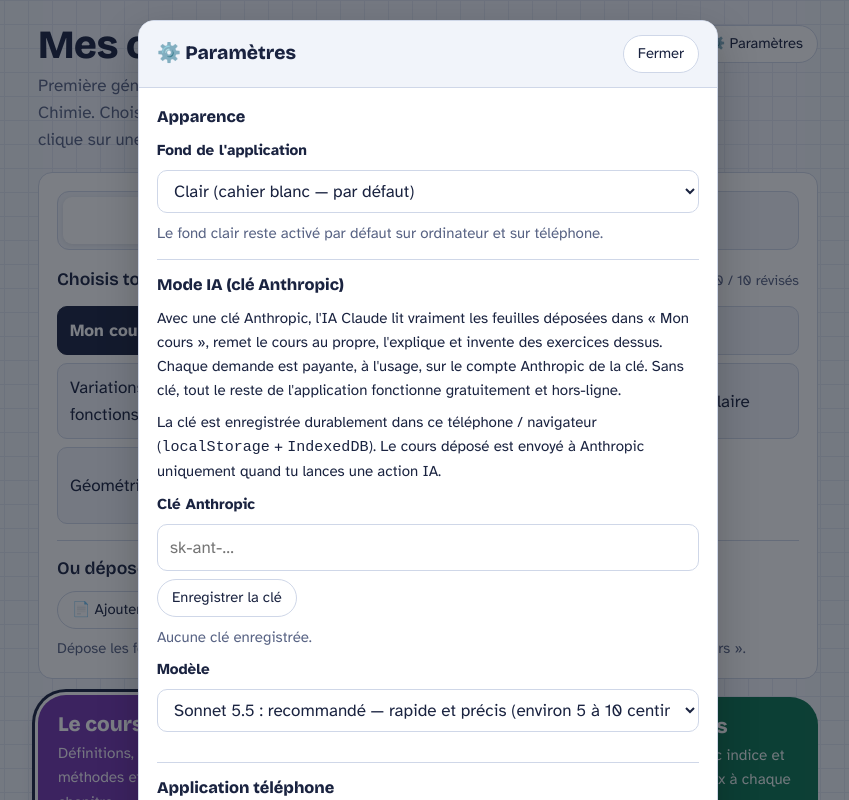
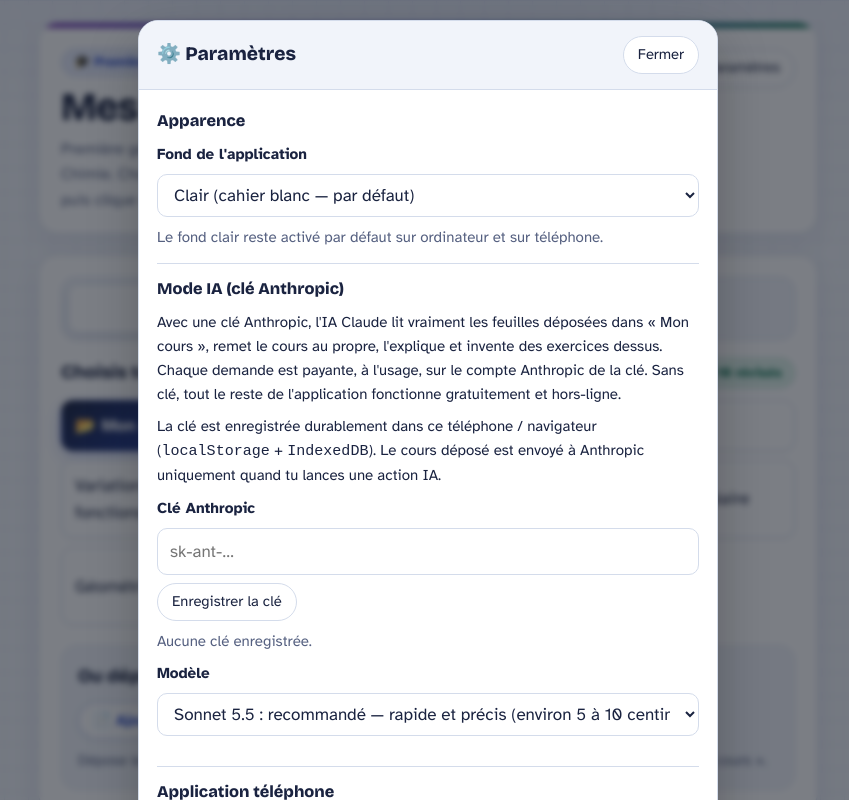
Before and after one commit to mrdigital-solutions/Mon-cours-de-maths, a plain HTML site: page index.html in a window 1280 px wide. Both pictures are taken after a click on the button "⚙️ Paramètres". Shown: the top 800 px of the page, without its empty margins (212-1061 px from the left). Drawn offline with nearby package versions, Linux system fonts and the light colour scheme.

Commit message:
Refonte visuelle complete de l'interface (en-tete, chapitres, bulles et formules)

```diff
--- a/index.html
+++ b/index.html
@@ -18,9 +18,10 @@
 </head>
 <body>
 <div class="page">
-  <header>
+  <header class="accueil-carte">
     <div class="entete">
       <div class="entete-texte">
+        <span class="badge-filiere">🎓 Première générale · Spécialités</span>
         <h1>Mes cours de 1re</h1>
         <p id="sous-titre-app">Première générale · Spécialité Maths et Physique-Chimie. Choisis un chapitre (ou dépose ton cours), puis clique sur une bulle.</p>
       </div>
@@ -38,8 +39,8 @@
 
   <section class="feuille">
     <div class="matieres" id="matieres" role="group" aria-label="Choisir la matière">
-      <button type="button" class="matiere-btn" data-matiere="maths" aria-pressed="true">Mathématiques</button>
-      <button type="button" class="matiere-btn" data-matiere="pc" aria-pressed="false">Physique-Chimie</button>
+      <button type="button" class="matiere-btn" data-matiere="maths" aria-pressed="true">📐 Mathématiques</button>
+      <button type="button" class="matiere-btn" data-matiere="pc" aria-pressed="false">🧪 Physique-Chimie</button>
     </div>
     <div class="entete-chapitres">
       <h2>Choisis ton chapitre</h2>
--- a/styles.css
+++ b/styles.css
@@ -1,7 +1,7 @@
-/* Une colonne, comme une page de cahier quadrillé : on choisit la matière, le chapitre (ou Mon cours),
+/* Une colonne, comme une page de cahier quadrillé moderne : on choisit la matière, le chapitre (ou Mon cours),
    puis une des trois bulles, et la réponse s'affiche dessous. */
 :root {
-  --bg: #f1f4fa; --grid: #dfe5f1; --surface: #ffffff; --ink: #1a2340; --muted: #586384; --line: #cfd7e8;
+  --bg: #f1f4fa; --grid: #e3e8f4; --surface: #ffffff; --ink: #1a2340; --muted: #556080; --line: #d4dceb;
   --lesson: #7436b0; --lesson-soft: #efe5fa;
   --explain: #2748c8; --explain-soft: #e6ebfc;
   --practice: #0b7350; --practice-soft: #dff3ea;
@@ -11,7 +11,7 @@
   color-scheme: light;
 }
 html[data-theme="dark"] {
-  --bg: #10141f; --grid: #1a2030; --surface: #19202f; --ink: #e9edf8; --muted: #9ca7c6; --line: #2e3854;
+  --bg: #10141f; --grid: #192030; --surface: #19202f; --ink: #e9edf8; --muted: #9ca7c6; --line: #2e3854;
   --lesson: #c9a2ff; --lesson-soft: #2a2042; --explain: #8fa6ff; --explain-soft: #1f294a;
   --practice: #5ed1a3; --practice-soft: #17342b; --on-accent: #0e1220; color-scheme: dark;
 }
@@ -20,68 +20,126 @@ html[data-theme="dark"] {
 html { -webkit-text-size-adjust: 100%; }
 body {
   margin: 0; background-color: var(--bg);
-  background-image: linear-gradient(var(--grid) 1px, transparent 1px), linear-gradient(90deg, var(--grid) 1px, transparent 1px);
-  background-size: 24px 24px;
+  background-image:
+    radial-gradient(ellipse 900px 320px at 50% -60px, rgba(39, 72, 200, 0.08), transparent 70%),
+    linear-gradient(var(--grid) 1px, transparent 1px),
+    linear-gradient(90deg, var(--grid) 1px, transparent 1px);
+  background-size: 100% 100%, 24px 24px, 24px 24px;
   color: var(--ink); font-family: var(--body); font-size: 17px; line-height: 1.6;
-  padding: max(24px, env(safe-area-inset-top)) 16px max(64px, env(safe-area-inset-bottom));
+  padding: max(22px, env(safe-area-inset-top)) 16px max(64px, env(safe-area-inset-bottom));
 }
-.page { max-width: 780px; margin: 0 auto; display: flex; flex-direction: column; gap: 18px; }
-.entete { display: flex; flex-wrap: wrap; gap: 12px; align-items: flex-start; justify-content: space-between; }
+.page { max-width: 780px; margin: 0 auto; display: flex; flex-direction: column; gap: 20px; }
+
+header.accueil-carte {
+  position: relative; overflow: hidden;
+  background: var(--surface); border: 1px solid var(--line); border-radius: 20px;
+  padding: 24px 22px 20px; box-shadow: 0 10px 28px rgba(26, 35, 64, 0.06);
+}
+header.accueil-carte::before {
+  content: ""; position: absolute; inset: 0 0 auto 0; height: 5px;
+  background: linear-gradient(90deg, #7436b0 0%, #2748c8 52%, #0b7350 100%);
+}
+.badge-filiere {
+  display: inline-flex; align-items: center; gap: 6px;
+  font-size: 0.82rem; font-weight: 700; color: var(--explain); background: var(--explain-soft);
+  border: 1px solid var(--line); border-radius: 999px; padding: 3px 12px; margin-bottom: 10px;
+}
+.entete { display: flex; flex-wrap: wrap; gap: 14px; align-items: flex-start; justify-content: space-between; }
 .entete-texte { flex: 1 1 320px; }
-header h1 { font-family: var(--display); font-weight: 800; font-size: clamp(1.8rem, 6vw, 2.5rem); line-height: 1.05; margin: 0 0 6px; letter-spacing: -0.01em; }
-header p { margin: 0; color: var(--muted); max-width: 58ch; }
+header h1 {
+  font-family: var(--display); font-weight: 800; font-size: clamp(1.85rem, 6vw, 2.45rem);
+  line-height: 1.08; margin: 0 0 8px; letter-spacing: -0.02em;
+}
+header p { margin: 0; color: var(--muted); max-width: 56ch; font-size: 0.98rem; }
 .pwa-actions { display: flex; flex-wrap: wrap; gap: 8px; align-items: center; }
 .btn-install {
-  font: inherit; font-size: 0.92rem; font-weight: 700; color: var(--on-accent);
-  background: var(--explain); border: 0; border-radius: 999px; padding: 8px 14px; cursor: pointer;
+  font: inherit; font-size: 0.92rem; font-weight: 700; color: #ffffff;
+  background: linear-gradient(135deg, #2748c8 0%, #4364e8 100%);
+  border: 0; border-radius: 999px; padding: 9px 16px; cursor: pointer;
+  box-shadow: 0 4px 12px rgba(39, 72, 200, 0.25); transition: transform .12s ease, box-shadow .12s ease;
 }
+.btn-install:hover { transform: translateY(-1px); box-shadow: 0 6px 16px rgba(39, 72, 200, 0.32); }
+.btn-params {
+  font-weight: 700; display: inline-flex; align-items: center; gap: 6px;
+  background: var(--bg); border-color: var(--line); box-shadow: 0 2px 6px rgba(26, 35, 64, 0.04);
+  transition: transform .12s ease, border-color .12s ease;
+}
+.btn-params:hover { transform: translateY(-1px); }
 .guide-install {
   background: var(--explain-soft); border: 1px solid var(--line); border-radius: 12px;
-  padding: 12px 16px; font-size: 0.94rem; margin-top: 10px;
+  padding: 12px 16px; font-size: 0.94rem; margin-top: 14px;
 }
 .guide-install p { margin: 4px 0; max-width: none; color: var(--ink); }
 
 .matieres {
   display: grid; grid-template-columns: 1fr 1fr; gap: 8px;
-  background: var(--bg); border: 1px solid var(--line); border-radius: 12px; padding: 5px; margin-bottom: 16px;
+  background: var(--bg); border: 1px solid var(--line); border-radius: 14px; padding: 6px; margin-bottom: 18px;
 }
 .matiere-btn {
   font: inherit; font-weight: 700; color: var(--muted); background: transparent;
-  border: 0; border-radius: 9px; padding: 10px 12px; cursor: pointer; text-align: center;
+  border: 1px solid transparent; border-radius: 10px; padding: 10px 14px; cursor: pointer; text-align: center;
+  transition: background .12s ease, color .12s ease, box-shadow .12s ease;
 }
+.matiere-btn:hover { color: var(--ink); }
 .matiere-btn[aria-pressed="true"] {
-  background: var(--surface); color: var(--ink); box-shadow: 0 1px 4px rgba(0, 0, 0, 0.08);
+  background: var(--surface); color: var(--explain); border-color: var(--line);
+  box-shadow: 0 4px 12px rgba(26, 35, 64, 0.09);
 }
 
-.feuille { background: var(--surface); border: 1px solid var(--line); border-radius: 14px; padding: 18px; }
-.feuille h2 { font-family: var(--display); font-weight: 600; font-size: 1.1rem; margin: 0 0 12px; }
-.entete-chapitres { display: flex; flex-wrap: wrap; align-items: baseline; justify-content: space-between; gap: 6px 12px; margin-bottom: 12px; }
+.feuille {
+  background: var(--surface); border: 1px solid var(--line); border-radius: 20px;
+  padding: 22px; box-shadow: 0 12px 32px rgba(26, 35, 64, 0.06);
+}
+.feuille h2 { font-family: var(--display); font-weight: 700; font-size: 1.15rem; margin: 0 0 12px; }
+.entete-chapitres { display: flex; flex-wrap: wrap; align-items: center; justify-content: space-between; gap: 6px 12px; margin-bottom: 12px; }
 .entete-chapitres h2 { margin: 0; }
-.entete-chapitres .aide { margin: 0; font-size: 0.88rem; }
-.chapitres { display: grid; grid-template-columns: repeat(auto-fill, minmax(150px, 1fr)); gap: 8px; }
+#compteur-revises {
+  margin: 0; font-size: 0.85rem; font-weight: 700; color: var(--practice);
+  background: var(--practice-soft); border: 1px solid rgba(11, 115, 80, 0.2);
+  border-radius: 999px; padding: 3px 12px;
+}
+.chapitres { display: grid; grid-template-columns: repeat(auto-fill, minmax(156px, 1fr)); gap: 9px; }
 .chap {
-  font: inherit; text-align: left; color: var(--ink); background: var(--bg); cursor: pointer;
-  border: 1px solid var(--line); border-radius: 10px; padding: 10px 12px; min-width: 0;
+  font: inherit; text-align: left; color: var(--ink); background: var(--surface); cursor: pointer;
+  border: 1px solid var(--line); border-radius: 12px; padding: 11px 13px; min-width: 0;
+  box-shadow: 0 2px 5px rgba(26, 35, 64, 0.04); transition: transform .12s ease, border-color .12s ease, box-shadow .12s ease;
 }
-.chap:hover { border-color: var(--muted); }
-.chap.perso { border-style: dashed; border-color: var(--explain); }
-.chap[aria-pressed="true"] { background: var(--ink); color: var(--surface); border-color: var(--ink); border-style: solid; font-weight: 700; }
+.chap:hover { border-color: var(--explain); transform: translateY(-2px); box-shadow: 0 6px 14px rgba(26, 35, 64, 0.08); }
+.chap.perso {
+  background: var(--explain-soft); border-style: dashed; border-color: var(--explain); font-weight: 700;
+}
+.chap.perso::before { content: "📂 "; }
+.chap[aria-pressed="true"] {
+  background: linear-gradient(135deg, #1a2340 0%, #2748c8 100%); color: #ffffff;
+  border-color: transparent; border-style: solid; font-weight: 700;
+  box-shadow: 0 6px 16px rgba(39, 72, 200, 0.25);
+}
+html[data-theme="dark"] .chap[aria-pressed="true"] { border-color: rgba(143, 166, 255, 0.45); }
 .coche-revise { color: var(--practice); font-weight: 800; }
-.chap[aria-pressed="true"] .coche-revise { color: var(--practice-soft); }
+.chap[aria-pressed="true"] .coche-revise { color: #8ef2c5; }
 button:focus-visible, summary:focus-visible { outline: 3px solid var(--explain); outline-offset: 2px; }
 .aide { color: var(--muted); font-size: 0.92rem; margin: 12px 0 0; }
-.moncours { border-top: 1px solid var(--line); margin-top: 16px; padding-top: 14px; display: flex; flex-wrap: wrap; gap: 8px 10px; align-items: center; }
+
+.moncours {
+  background: var(--bg); border: 1px dashed var(--line); border-radius: 16px;
+  margin-top: 20px; padding: 16px; display: flex; flex-wrap: wrap; gap: 10px 12px; align-items: center;
+}
 .moncours h2 { margin: 0; flex: 1 1 100%; }
+.moncours .fichier {
+  background: var(--surface); border-color: rgba(39, 72, 200, 0.35); color: var(--explain);
+  font-weight: 700; box-shadow: 0 2px 6px rgba(26, 35, 64, 0.05); transition: transform .12s ease, box-shadow .12s ease;
+}
+.moncours .fichier:hover { transform: translateY(-1px); border-color: var(--explain); box-shadow: 0 4px 10px rgba(39, 72, 200, 0.14); }
 .choix-mode-ia {
   flex: 1 1 100%; display: grid; grid-template-columns: 1fr 1fr; gap: 6px;
-  background: var(--bg); border: 1px solid var(--line); border-radius: 10px; padding: 4px;
+  background: var(--surface); border: 1px solid var(--line); border-radius: 12px; padding: 4px;
 }
 .mode-ia-btn {
   font: inherit; font-size: 0.92rem; font-weight: 700; color: var(--muted); background: transparent;
   border: 0; border-radius: 8px; padding: 7px 10px; cursor: pointer; text-align: center;
 }
 .mode-ia-btn[aria-pressed="true"] {
-  background: var(--surface); color: var(--ink); box-shadow: 0 1px 4px rgba(0, 0, 0, 0.08);
+  background: var(--explain-soft); color: var(--explain); box-shadow: 0 1px 4px rgba(0, 0, 0, 0.06);
 }
 .fichier { position: relative; display: inline-flex; overflow: hidden; }
 .fichier input { position: absolute; inset: 0; opacity: 0; cursor: pointer; width: 100%; }
@@ -89,31 +147,31 @@ button:focus-visible, summary:focus-visible { outline: 3px solid var(--explain);
 .moncours a { color: var(--explain); font-weight: 700; overflow-wrap: anywhere; }
 #message-cours { flex: 1 1 100%; margin: 0; }
 .fichiers { flex: 1 1 100%; list-style: none; margin: 0; padding: 0; display: flex; flex-direction: column; gap: 6px; }
-.fichiers li { display: flex; flex-wrap: wrap; gap: 6px 8px; align-items: center; min-width: 0; background: var(--bg); border: 1px solid var(--line); border-radius: 10px; padding: 7px 10px; }
+.fichiers li { display: flex; flex-wrap: wrap; gap: 6px 8px; align-items: center; min-width: 0; background: var(--surface); border: 1px solid var(--line); border-radius: 10px; padding: 8px 10px; }
 .fichiers li a { margin-right: auto; }
-.plein { font: inherit; font-weight: 700; color: var(--on-accent); background: var(--explain); border: 0; border-radius: 999px; padding: 8px 16px; cursor: pointer; }
-.plein.cours { background: var(--lesson); }
-.plein.vert { background: var(--practice); }
+.plein { font: inherit; font-weight: 700; color: #ffffff; background: var(--explain); border: 0; border-radius: 999px; padding: 9px 18px; cursor: pointer; box-shadow: 0 4px 12px rgba(39, 72, 200, 0.22); }
+.plein.cours { background: var(--lesson); box-shadow: 0 4px 12px rgba(116, 54, 176, 0.22); }
+.plein.vert { background: var(--practice); box-shadow: 0 4px 12px rgba(11, 115, 80, 0.22); }
 .plein.petit { font-size: 0.85rem; padding: 5px 12px; }
 .plein:disabled { opacity: 0.6; cursor: wait; }
-.btn-params { font-weight: 700; display: inline-flex; align-items: center; gap: 6px; }
+
 .modal-fond {
-  position: fixed; inset: 0; z-index: 100; background: rgba(16, 20, 31, 0.55);
+  position: fixed; inset: 0; z-index: 100; background: rgba(16, 20, 31, 0.55); backdrop-filter: blur(3px);
   display: flex; align-items: flex-start; justify-content: center;
   padding: max(20px, env(safe-area-inset-top)) 14px max(24px, env(safe-area-inset-bottom));
   overflow-y: auto;
 }
 .modal-carte {
   width: 100%; max-width: 580px; background: var(--surface); color: var(--ink);
-  border: 1px solid var(--line); border-radius: 16px;
-  box-shadow: 0 16px 40px rgba(0, 0, 0, 0.22); overflow: hidden; margin: auto 0;
+  border: 1px solid var(--line); border-radius: 20px;
+  box-shadow: 0 20px 50px rgba(0, 0, 0, 0.25); overflow: hidden; margin: auto 0;
 }
 .modal-tete {
   display: flex; align-items: center; justify-content: space-between; gap: 10px;
-  padding: 14px 18px; border-bottom: 1px solid var(--line); background: var(--bg);
+  padding: 15px 18px; border-bottom: 1px solid var(--line); background: var(--bg);
 }
 .modal-tete h2 { font-family: var(--display); font-weight: 800; font-size: 1.2rem; margin: 0; }
-.modal-corps { padding: 16px 18px 20px; display: flex; flex-direction: column; gap: 14px; }
+.modal-corps { padding: 18px 18px 22px; display: flex; flex-direction: column; gap: 14px; }
 .modal-corps p { margin: 0; font-size: 0.94rem; }
 .champ-bloc { display: flex; flex-direction: column; gap: 8px; }
 .champ-bloc h3 { font-family: var(--display); font-weight: 700; font-size: 1.02rem; margin: 0; }
@@ -127,31 +185,47 @@ button:focus-visible, summary:focus-visible { outline: 3px solid var(--explain);
 .sous-bloc h3 { font-family: var(--display); font-weight: 700; font-size: 1.02rem; margin: 0; }
 .cle-active-bandeau {
   display: flex; flex-wrap: wrap; align-items: center; justify-content: space-between; gap: 8px 12px;
-  background: var(--practice-soft); border: 1px solid var(--practice); border-radius: 10px; padding: 10px 14px;
+  background: var(--practice-soft); border: 1px solid var(--practice); border-radius: 12px; padding: 10px 14px;
 }
 .cle-active-texte { font-weight: 700; color: var(--practice); }
 
 .bulles { display: grid; grid-template-columns: repeat(3, 1fr); gap: 14px; }
 .bulle {
-  font: inherit; text-align: left; cursor: pointer; color: var(--on-accent); border: 0;
-  padding: 18px 20px 20px; border-radius: 28px 28px 28px 6px;
-  display: flex; flex-direction: column; gap: 4px; min-width: 0; transition: transform .12s ease, box-shadow .12s ease;
+  font: inherit; text-align: left; cursor: pointer; color: #ffffff; border: 0;
+  padding: 20px 20px 22px; border-radius: 26px 26px 26px 8px;
+  display: flex; flex-direction: column; gap: 6px; min-width: 0;
+  transition: transform .14s ease, box-shadow .14s ease;
 }
-.bulle strong { font-family: var(--display); font-weight: 800; font-size: 1.3rem; line-height: 1.15; }
-.bulle span { font-size: 0.95rem; opacity: 0.92; }
-.bulle.cours { background: var(--lesson); }
-.bulle.simple { background: var(--explain); }
-.bulle.exo { background: var(--practice); border-radius: 28px 28px 6px 28px; }
-.bulle:hover { transform: translateY(-2px); }
+.bulle strong { font-family: var(--display); font-weight: 800; font-size: 1.28rem; line-height: 1.15; }
+.bulle span { font-size: 0.94rem; opacity: 0.93; line-height: 1.45; }
+.bulle.cours {
+  background: linear-gradient(135deg, #6828a8 0%, #8f47d6 100%);
+  box-shadow: inset 0 1px 0 rgba(255, 255, 255, 0.25), 0 8px 20px rgba(104, 40, 168, 0.22);
+}
+.bulle.cours strong::before { content: "📖 "; }
+.bulle.simple {
+  background: linear-gradient(135deg, #2140b8 0%, #3e65e8 100%);
+  box-shadow: inset 0 1px 0 rgba(255, 255, 255, 0.25), 0 8px 20px rgba(33, 64, 184, 0.22);
+}
+.bulle.simple strong::before { content: "💡 "; }
+.bulle.exo {
+  background: linear-gradient(135deg, #096646 0%, #129065 100%); border-radius: 26px 26px 8px 26px;
+  box-shadow: inset 0 1px 0 rgba(255, 255, 255, 0.25), 0 8px 20px rgba(9, 102, 70, 0.22);
+}
+.bulle.exo strong::before { content: "✍️ "; }
+.bulle:hover { transform: translateY(-3px); }
 .bulle[aria-pressed="true"] {
-  box-shadow: 0 0 0 3px var(--surface), 0 0 0 6px var(--ink), 0 8px 18px rgba(0, 0, 0, 0.14);
-  transform: translateY(-2px);
+  box-shadow: 0 0 0 3px var(--surface), 0 0 0 6px var(--ink), 0 12px 24px rgba(0, 0, 0, 0.18);
+  transform: translateY(-3px);
 }
 @media (max-width: 760px) { .bulles { grid-template-columns: 1fr; } }
-@media (prefers-reduced-motion: reduce) { .bulle { transition: none; } }
+@media (prefers-reduced-motion: reduce) { .bulle, .chap, .btn-install, .btn-params, .moncours .fichier { transition: none; } }
 
-.panneau { background: var(--surface); border: 1px solid var(--line); border-radius: 14px; overflow: hidden; }
-.tete { display: flex; flex-wrap: wrap; gap: 8px 12px; align-items: center; justify-content: space-between; padding: 12px 18px; border-bottom: 1px solid var(--line); }
+.panneau {
+  background: var(--surface); border: 1px solid var(--line); border-radius: 20px;
+  overflow: hidden; box-shadow: 0 14px 36px rgba(26, 35, 64, 0.07);
+}
+.tete { display: flex; flex-wrap: wrap; gap: 8px 12px; align-items: center; justify-content: space-between; padding: 14px 20px; border-bottom: 1px solid var(--line); }
 .panneau.cours .tete { background: var(--lesson-soft); }
 .panneau.simple .tete { background: var(--explain-soft); }
 .panneau.exo .tete { background: var(--practice-soft); }
@@ -160,25 +234,28 @@ button:focus-visible, summary:focus-visible { outline: 3px solid var(--explain);
 .discret { font: inherit; font-size: 0.92rem; color: var(--ink); background: var(--surface); border: 1px solid var(--line); border-radius: 999px; padding: 6px 14px; cursor: pointer; }
 .discret:hover { border-color: var(--muted); }
 .discret[aria-pressed="true"]#btn-revise { background: var(--practice-soft); border-color: var(--practice); color: var(--practice); font-weight: 700; }
-.corps { padding: 6px 18px 18px; min-width: 0; }
+.corps { padding: 10px 22px 22px; min-width: 0; }
 
 .rendu { min-width: 0; overflow-wrap: anywhere; }
-.rendu h3 { font-family: var(--display); font-weight: 800; font-size: 1.15rem; margin: 22px 0 6px; }
+.rendu h3 { font-family: var(--display); font-weight: 800; font-size: 1.16rem; margin: 22px 0 8px; }
 .panneau.cours .rendu h3 { color: var(--lesson); }
 .panneau.simple .rendu h3 { color: var(--explain); }
 .rendu p { margin: 8px 0; max-width: 70ch; }
 .rendu ul, .rendu ol { margin: 8px 0; padding-left: 1.4em; max-width: 70ch; }
 .rendu li { margin: 5px 0; }
-.rendu .formule { overflow-x: auto; overflow-y: hidden; text-align: center; padding: 6px 0; max-width: 100%; }
+.rendu .formule {
+  background: var(--bg); border-left: 4px solid var(--explain); border-radius: 10px;
+  overflow-x: auto; overflow-y: hidden; text-align: center; padding: 10px 16px; margin: 12px 0; max-width: 100%;
+}
 .rendu mjx-container { max-width: 100%; overflow-x: auto; overflow-y: hidden; }
 
-.exercice { border-top: 1px solid var(--line); padding: 16px 0 6px; }
+.exercice { border-top: 1px solid var(--line); padding: 18px 0 8px; }
 .exercice:first-child { border-top: 0; }
-.exercice h3 { font-family: var(--display); font-weight: 800; font-size: 1.1rem; margin: 0 0 4px; color: var(--practice); }
+.exercice h3 { font-family: var(--display); font-weight: 800; font-size: 1.12rem; margin: 0 0 6px; color: var(--practice); }
 .niveau { font-family: var(--body); font-weight: 400; font-size: 0.85rem; color: var(--muted); margin-left: 6px; }
-details { border: 1px solid var(--line); border-radius: 10px; margin: 10px 0; background: var(--bg); }
-summary { cursor: pointer; padding: 9px 14px; font-weight: 700; border-radius: 10px; }
-details > .rendu { padding: 0 14px 10px; }
+details { border: 1px solid var(--line); border-radius: 12px; margin: 10px 0; background: var(--bg); }
+summary { cursor: pointer; padding: 10px 14px; font-weight: 700; border-radius: 12px; }
+details > .rendu { padding: 0 14px 12px; }
 .verif-corps { padding: 0 14px 12px; display: flex; flex-direction: column; gap: 8px; }
 .verif-texte {
   font: inherit; font-size: 0.95rem; color: var(--ink); background: var(--surface);
@@ -193,7 +270,7 @@ details > .rendu { padding: 0 14px 10px; }
 .flash-relance { margin-top: 10px; }
 .barre-moncours-gratuit {
   display: flex; flex-wrap: wrap; align-items: center; gap: 8px 10px;
-  background: var(--bg); border: 1px solid var(--line); border-radius: 10px;
+  background: var(--bg); border: 1px solid var(--line); border-radius: 12px;
   padding: 10px 12px; margin: 12px 0;
 }
 .barre-moncours-gratuit label { font-weight: 700; font-size: 0.94rem; }
@@ -204,15 +281,15 @@ details > .rendu { padding: 0 14px 10px; }
 .barre-moncours-gratuit select:focus-visible { outline: 3px solid var(--explain); outline-offset: 2px; }
 .apercu-feuilles-grille { display: grid; grid-template-columns: repeat(auto-fill, minmax(220px, 1fr)); gap: 10px; margin: 10px 0 18px; }
 .apercu-feuille-carte {
-  margin: 0; background: var(--bg); border: 1px solid var(--line); border-radius: 10px; padding: 8px;
+  margin: 0; background: var(--bg); border: 1px solid var(--line); border-radius: 12px; padding: 8px;
   display: flex; flex-direction: column; gap: 6px;
 }
 .apercu-feuille-carte figcaption { font-size: 0.85rem; color: var(--muted); overflow-wrap: anywhere; }
-.apercu-feuille { display: block; width: 100%; height: auto; max-height: 360px; object-fit: contain; border-radius: 6px; background: #fff; }
-footer { color: var(--muted); font-size: 0.88rem; }
+.apercu-feuille { display: block; width: 100%; height: auto; max-height: 360px; object-fit: contain; border-radius: 8px; background: #fff; }
+footer { color: var(--muted); font-size: 0.88rem; text-align: center; }
 
-.historique { border-top: 1px solid var(--line); margin-top: 16px; padding-top: 14px; display: flex; flex-direction: column; gap: 10px; }
-.historique h2 { margin: 0; font-family: var(--display); font-weight: 600; font-size: 1.1rem; }
+.historique { border-top: 1px solid var(--line); margin-top: 18px; padding-top: 16px; display: flex; flex-direction: column; gap: 10px; }
+.historique h2 { margin: 0; font-family: var(--display); font-weight: 700; font-size: 1.1rem; }
 .hist-filtres { display: flex; flex-wrap: wrap; gap: 8px; }
 .hist-filtres select, .hist-filtres input {
   font: inherit; font-size: 0.92rem; color: var(--ink); background: var(--bg);
@@ -224,7 +301,7 @@ footer { color: var(--muted); font-size: 0.88rem; }
 .hist-liste { list-style: none; margin: 0; padding: 0; display: flex; flex-direction: column; gap: 8px; }
 .hist-item {
   display: flex; flex-wrap: wrap; gap: 8px 10px; align-items: center; justify-content: space-between;
-  background: var(--bg); border: 1px solid var(--line); border-radius: 10px; padding: 10px 12px;
+  background: var(--bg); border: 1px solid var(--line); border-radius: 12px; padding: 10px 12px;
 }
 .hist-info { display: flex; flex-direction: column; gap: 2px; min-width: 0; flex: 1 1 220px; }
 .hist-meta { display: flex; flex-wrap: wrap; gap: 6px; align-items: center; font-size: 0.84rem; color: var(--muted); }
@@ -253,7 +330,7 @@ footer { color: var(--muted); font-size: 0.88rem; }
 @media print {
   body { background: #ffffff; background-image: none; color: #000000; padding: 0; }
   header, .feuille, .bulles, footer, .tete button, .tete .ligne, .modal-fond, .verif-brouillon, .flash-relance, .barre-moncours-gratuit { display: none !important; }
-  .panneau { border: 0; }
+  .panneau { border: 0; box-shadow: none; }
   .panneau .tete { background: #ffffff !important; border-bottom: 2px solid #000000; }
   details { break-inside: avoid; }
 }
--- a/sw.js
+++ b/sw.js
@@ -1,7 +1,7 @@
 /* Service Worker de l'application « Mes cours de 1re » :
    - Pré-cache les fichiers du site pour fonctionner hors-ligne sur téléphone.
    - Stratégie Network-first sur nos fichiers afin de récupérer immédiatement les mises à jour. */
-const CACHE_NAME = 'cours-1re-v8';
+const CACHE_NAME = 'cours-1re-v9';
 const CORE_ASSETS = [
   './',
   './index.html',
```
